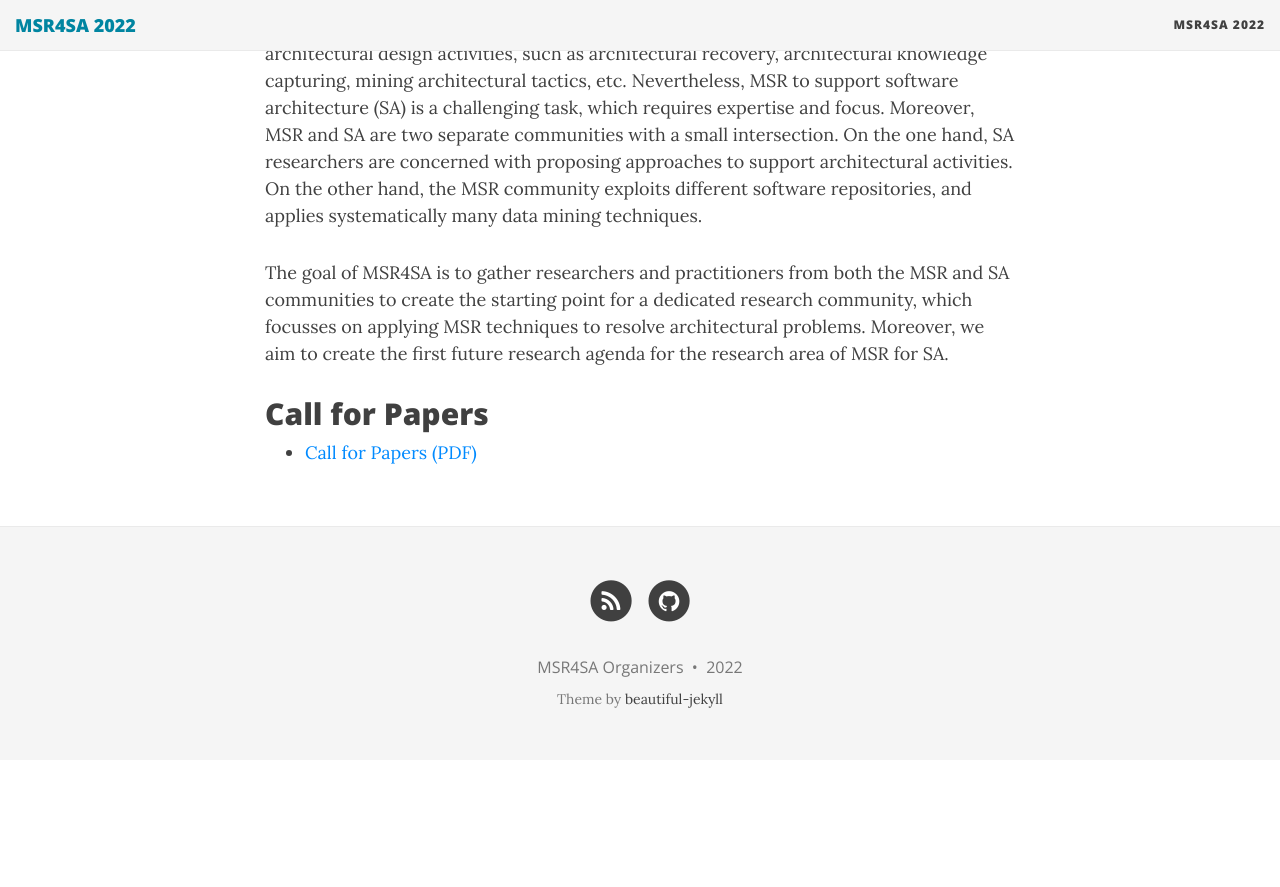
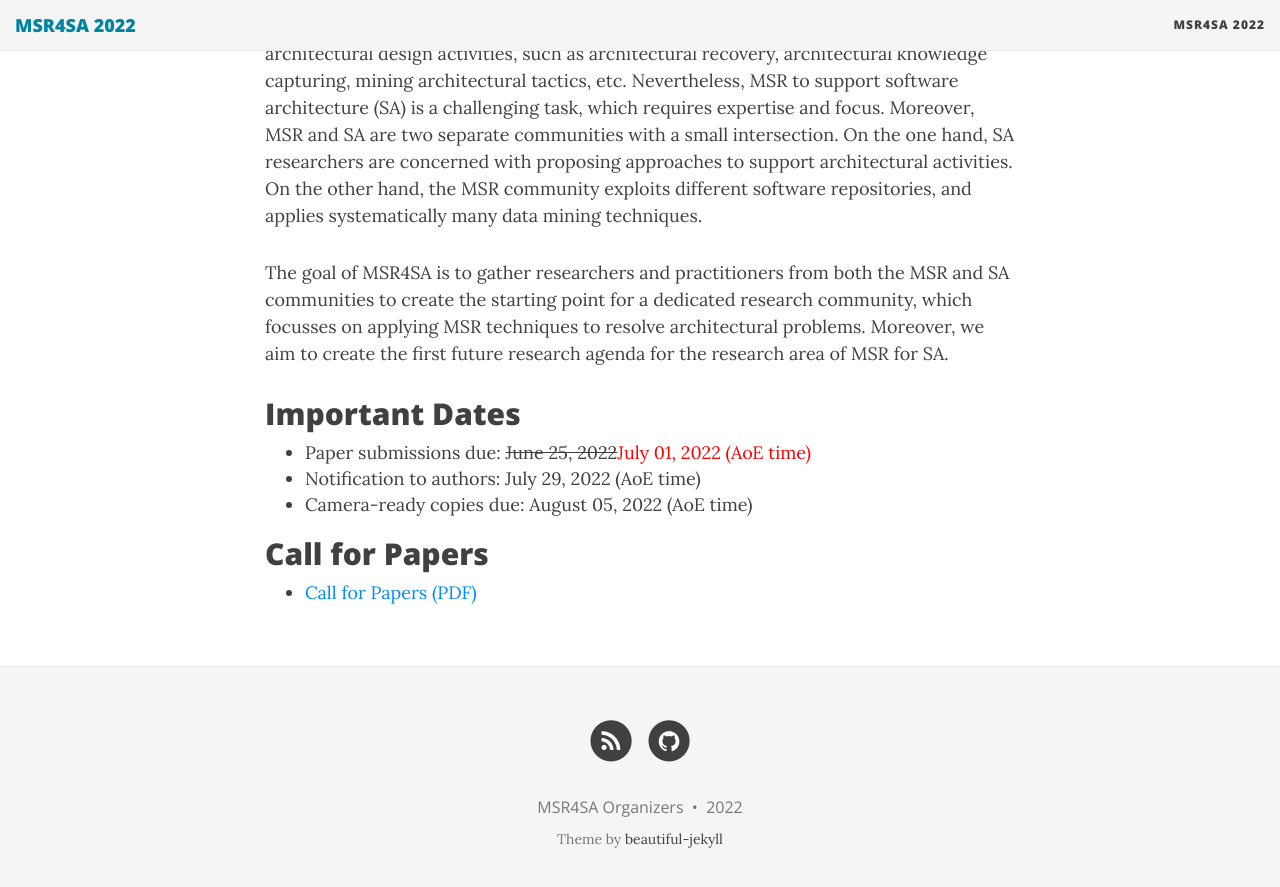
Before and after one commit to MSR4SA/msr4sa.github.io, a Jekyll site: the page built from msr4sa2022.md, in a window 1280 px wide and 900 px high, scrolled down 627 px. Shown: the top 887 px of the window. Built offline with Jekyll 4.4.1, drawn with Linux system fonts in a browser that asks for light colours; nearby versions of some CDN libraries; before the commit the page ends 1387 px from its top, so only the background shows below that.

Commit message:
deadline opening

```diff
--- a/msr4sa2022.md
+++ b/msr4sa2022.md
@@ -17,7 +17,7 @@ The goal of MSR4SA is to gather researchers and practitioners from both the MSR
 
 <!-- ## Topics of Interest
 
-MSR4SA 2021 seeks contributions addressing, but not limited to, the following topics related to MSR and software architecture:
+MSR4SA 2022 seeks contributions addressing, but not limited to, the following topics related to MSR and software architecture:
 - Analysis of challenges in applying MSR for SA
 - Datasets for software architecture
 - Machine learning techniques for mining software architectures
@@ -70,15 +70,16 @@ Prospective participants are invited to submit:
 - **Industry papers** which shows the application and challenges of MSR techniques for SA (max. 6 pages)
 - **Dataset and tool papers** on MSR for SA (max. 6 pages)
 
-Workshop papers must follow the two-column [CEUR-ART style](CEURART.zip) Format and Submission Guidelines. All submitted papers will be reviewed on the basis of technical quality, relevance, significance, and clarity by the program committee. All workshop papers should be submitted electronically in PDF format through the [EasyChair workshop website](https://easychair.org/my/conference?conf=msr4sa2021). All accepted papers will be published at [CEUR](http://ceur-ws.org). After the workshop, we will organize post-proceedings of selected and extended papers of workshops that will be published in a Springer LNCS volume (16 to 18 pages). Candidate papers for post-proceedings will be identified by the reviewers and the workshop chairs, based on the paper quality and its relevance to the workshop. Workshop papers submitted for the post-proceedings will undergo an additional review cycle.
+Workshop papers must follow the two-column [CEUR-ART style](CEURART.zip) Format and Submission Guidelines. All submitted papers will be reviewed on the basis of technical quality, relevance, significance, and clarity by the program committee. All workshop papers should be submitted electronically in PDF format through the [EasyChair workshop website](https://easychair.org/my/conference?conf=msr4sa2022). All accepted papers will be published at [CEUR](http://ceur-ws.org). After the workshop, we will organize post-proceedings of selected and extended papers of workshops that will be published in a Springer LNCS volume (16 to 18 pages). Candidate papers for post-proceedings will be identified by the reviewers and the workshop chairs, based on the paper quality and its relevance to the workshop. Workshop papers submitted for the post-proceedings will undergo an additional review cycle.
 
-In addition to the workshop publications, we aim to publish the first research agenda to MSR for SA. This will be based on the discussions within the MSR4SA 2021 workshop, and thus all workshop participants will be included as authors in a joint publication.
+In addition to the workshop publications, we aim to publish the first research agenda to MSR for SA. This will be based on the discussions within the MSR4SA 2022 workshop, and thus all workshop participants will be included as authors in a joint publication.
+-->
+## Important Dates
+- Paper submissions due: <del>June 25, 2022</del><span style="color:red;">July 01, 2022 (AoE time)</span>
+- Notification to authors: July 29, 2022 (AoE time)
+- Camera-ready copies due: August 05, 2022 (AoE time)
 
-## Important Dates
-- Paper submissions due: <del>June 25, 2021</del><span style="color:red;">July 02, 2021 (AoE time)</span>
-- Notification to authors: July 22, 2021 (AoE time)
-- Camera-ready copies due: July 29, 2021 (AoE time)
-
+<!--
 ## Organizing Committee
 - [Mohamed Soliman](https://www.rug.nl/staff/m.a.m.soliman/?lang=en) (University of Groningen, The Netherlands)
 - [Ivano Malavolta](http://www.ivanomalavolta.com) (Vrije Universiteit Amsterdam, The Netherlands)
```
